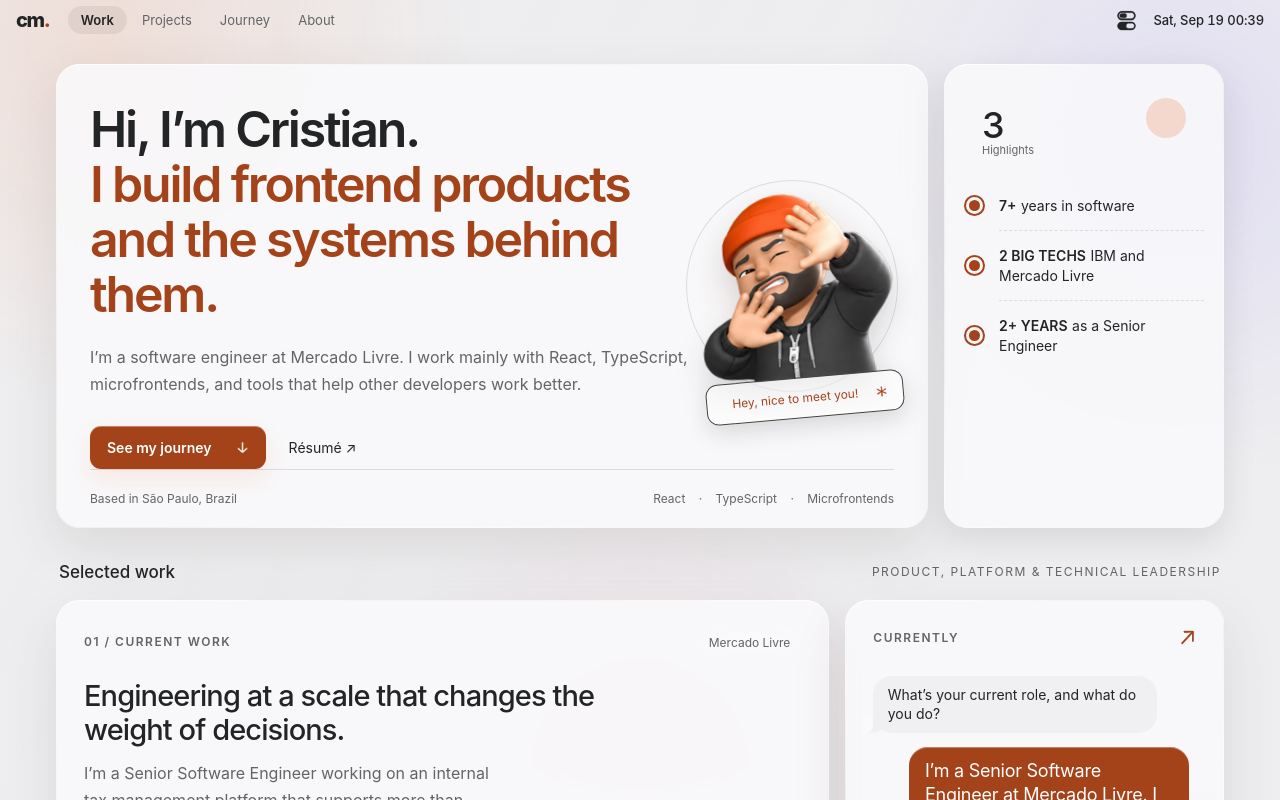
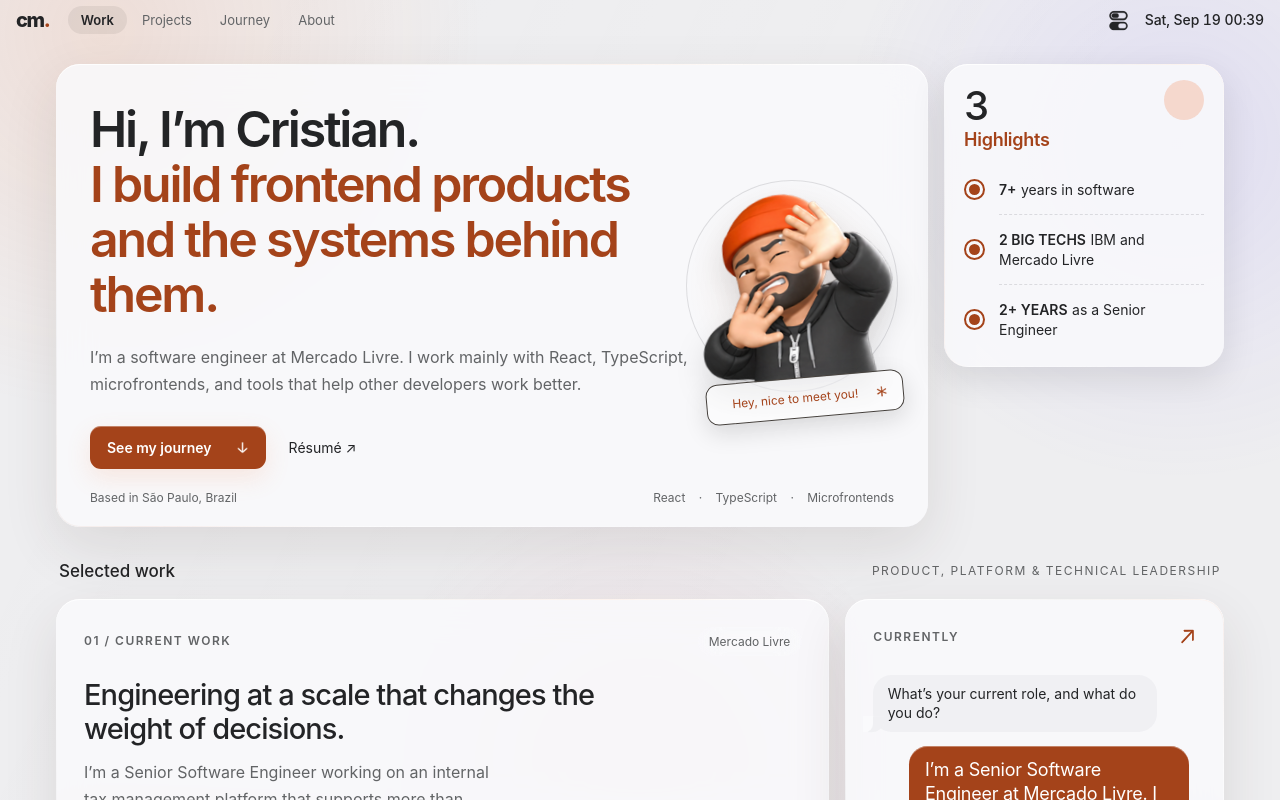
Before and after one commit to cristianmacedo/portfolio, a React (Vite) app: page / in a window 1280 px wide. Shown: the top 800 px of the page. Built offline with nearby package versions, Linux system fonts and the light colour scheme.

Commit message:
Refine control center and reminders widget

```diff
--- a/src/adaptive-theme.css
+++ b/src/adaptive-theme.css
@@ -851,3 +851,66 @@ header.system-bar,
 .contact-actions button .sf-symbol { width: 17px; height: 17px; }
 dialog .close { display: grid; place-items: center; width: 38px; height: 38px; }
 dialog .close .sf-symbol { width: 18px; height: 18px; }
+
+/* Final spacing and material adjustments for the system controls and hero widgets. */
+.system-clock { font-size: 14px; }
+.system-control::before,
+.control-center-focus::before { display: none; }
+.system-control,
+.control-center-focus {
+  box-shadow: 0 12px 30px rgba(0,0,0,.20), inset 0 1px 0 rgba(255,255,255,.14);
+}
+.light .system-control,
+.light .control-center-focus {
+  box-shadow: 0 12px 30px rgba(55,44,37,.13), inset 0 1px 0 rgba(255,255,255,.72);
+}
+
+.top-grid .hero .hero-bottom { border-top: 0; }
+
+.top-widgets { container-type: inline-size; }
+.top-widgets .reminders-widget {
+  height: fit-content;
+  min-height: 100cqi;
+  max-height: 100%;
+  padding: 16px 20px 12px;
+  display: flex;
+  flex-direction: column;
+}
+.top-widgets .reminders-widget .reminders-header {
+  flex: 0 0 auto;
+  margin: 0;
+  padding: 0 0 14px;
+  border-bottom: 1px solid rgba(255,255,255,.38);
+}
+.light .top-widgets .reminders-widget .reminders-header {
+  border-bottom-color: rgba(35,36,40,.24);
+}
+.top-widgets .reminders-widget .reminders-header strong {
+  font-size: 40px;
+  line-height: 1;
+}
+.top-widgets .reminders-widget .reminders-header span:not(.reminders-app-icon) {
+  margin-top: 3px;
+  color: var(--orange);
+  font-size: 18px;
+  font-weight: 600;
+  line-height: 1.15;
+  letter-spacing: -.25px;
+}
+.top-widgets .reminders-widget .reminders-list {
+  flex: 1 1 auto;
+  min-height: 0;
+  overflow-y: auto;
+  overscroll-behavior: contain;
+  scrollbar-width: thin;
+  scrollbar-color: rgba(255,255,255,.20) transparent;
+}
+.top-widgets .reminders-widget .reminders-list li + li > div {
+  border-top-color: rgba(255,255,255,.16);
+}
+.light .top-widgets .reminders-widget .reminders-list li + li > div {
+  border-top-color: rgba(35,36,40,.13);
+}
+@media (max-width: 900px) {
+  .top-widgets .reminders-widget { max-height: calc(100vh - 88px); }
+}
```
Also changed, not shown: 4 other files (tests, documents, lock files or other folders).
